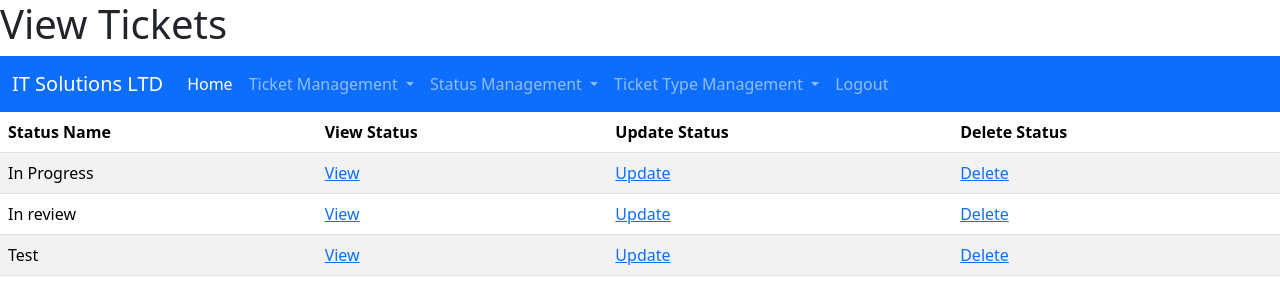
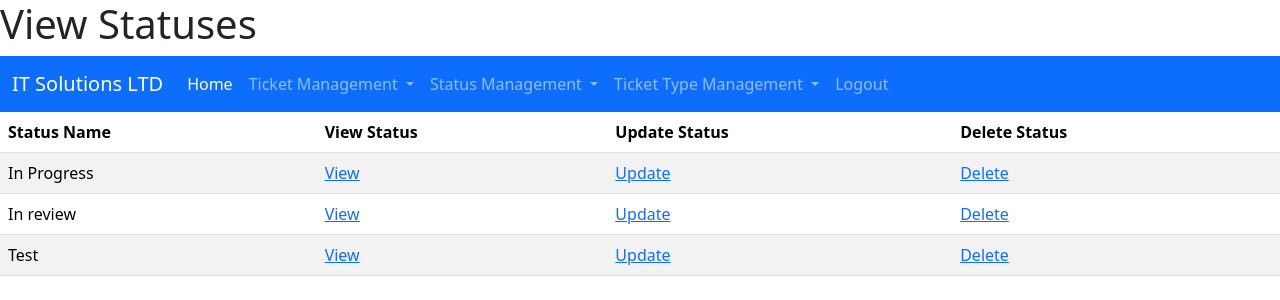
Before and after one commit to Stylie777/SoftwareEngineeringL5, a Django app: page /view_statuses/ in a window 1280 px wide. Shown: the top 300 px of the page. Run offline with Django 4.2, Linux system fonts and the light colour scheme; a user stored in the database is signed in; data comes from the database, SQL or seed files in the repository.

Commit message:
display-statuses: Fix title

```diff
--- a/assignment/assignment/myapp/templates/myapp/display_statuses.html
+++ b/assignment/assignment/myapp/templates/myapp/display_statuses.html
@@ -1,6 +1,6 @@
 {% extends "myapp/base.html" %}
 {% block title %}
-<h1>View Tickets</h1>
+<h1>View Statuses</h1>
 {% endblock %}
 {% block content %}
     {% include 'myapp/messages.html' %}
```
